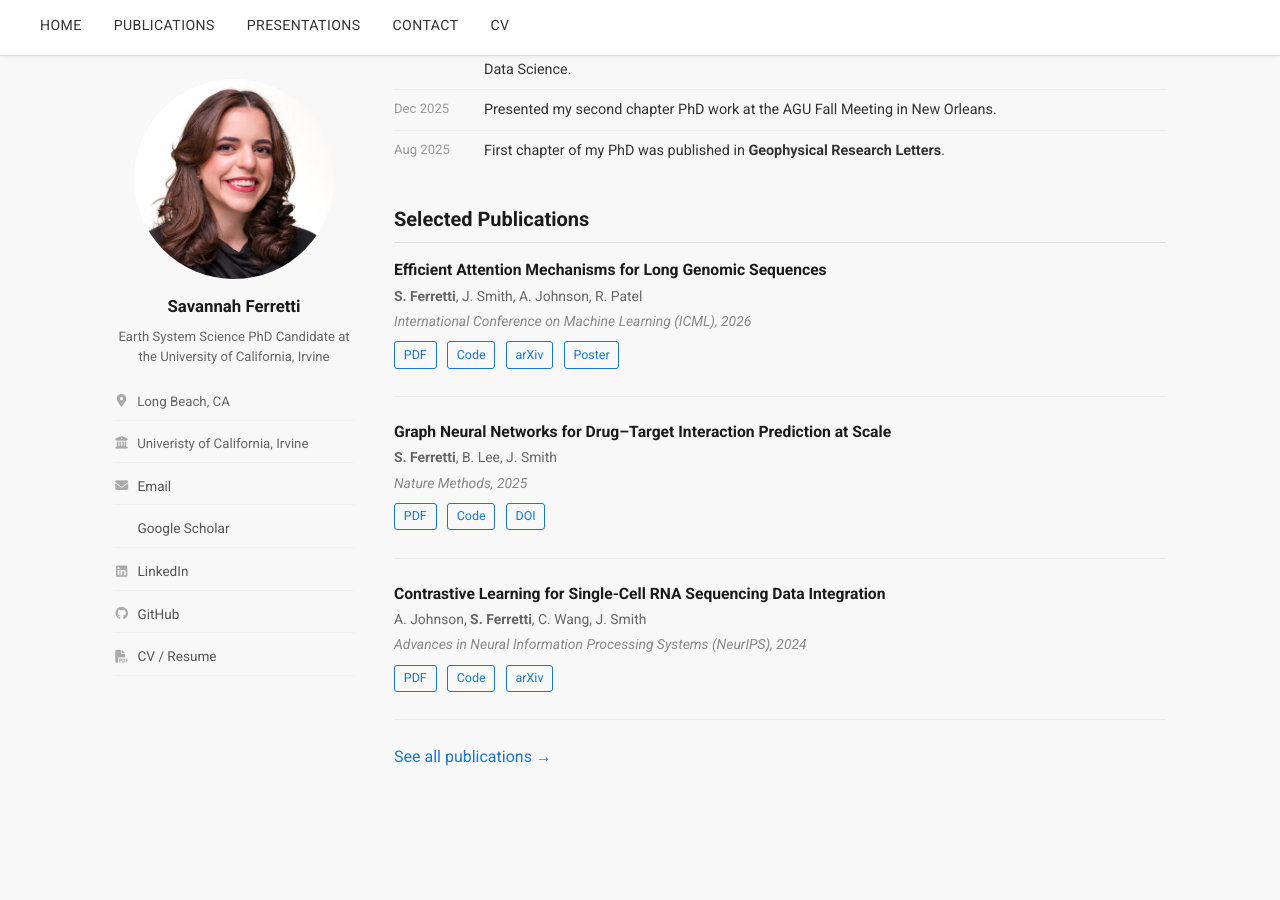
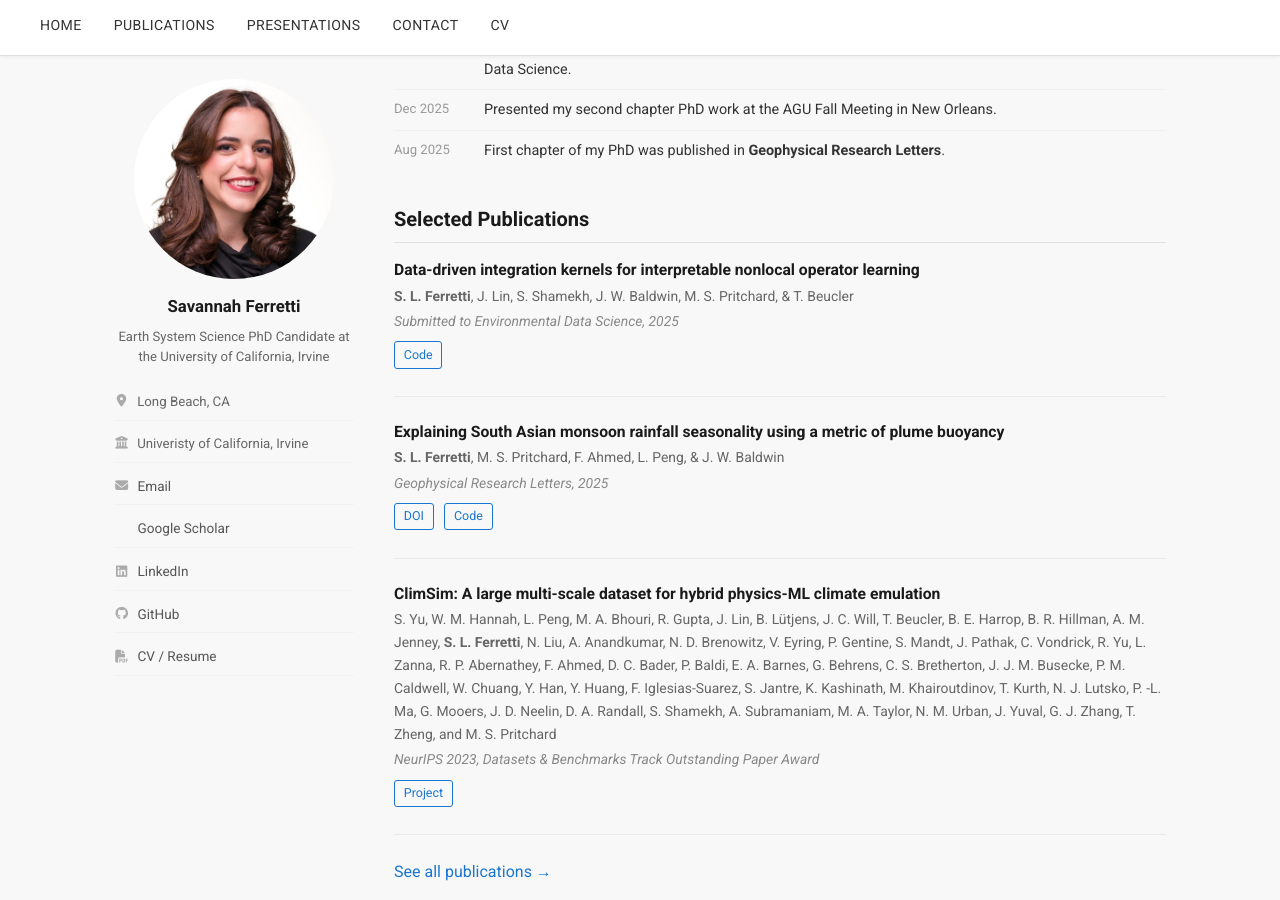
Before and after one commit to savannahferretti/savannahferretti.github.io, a Jekyll site: the page built from pages/index.md, in a window 1280 px wide and 900 px high, scrolled down 1277 px. Built offline with Jekyll 4.4.1, drawn with Linux system fonts in a browser that asks for light colours; a style sheet for code colours, icons or effects is not loaded; before the commit the page ends 2096 px from its top, so only the background shows below that.

Commit message:
Update selected publications section in index.md

```diff
--- a/pages/index.md
+++ b/pages/index.md
@@ -63,36 +63,30 @@ Courses: Machine Learning (CS 4780), Computational Biology (CS 4775).
 ## Selected Publications
 
 <div class="publication">
-  <p class="publication__title">Efficient Attention Mechanisms for Long Genomic Sequences</p>
-  <p class="publication__authors"><strong>S. Ferretti</strong>, J. Smith, A. Johnson, R. Patel</p>
-  <p class="publication__venue">International Conference on Machine Learning (ICML), 2026</p>
+  <p class="publication__title">Data-driven integration kernels for interpretable nonlocal operator learning</p>
+  <p class="publication__authors"><strong>S. L. Ferretti</strong>, J. Lin, S. Shamekh, J. W. Baldwin, M. S. Pritchard, & T. Beucler</p>
+  <p class="publication__venue">Submitted to Environmental Data Science, 2025</p>
   <div class="publication__links">
-    <a href="#">PDF</a>
-    <a href="#">Code</a>
-    <a href="#">arXiv</a>
-    <a href="#">Poster</a>
+    <a href="https://github.com/savannahferretti/monsoon-kernels">Code</a>
   </div>
 </div>
 
 <div class="publication">
-  <p class="publication__title">Graph Neural Networks for Drug–Target Interaction Prediction at Scale</p>
-  <p class="publication__authors"><strong>S. Ferretti</strong>, B. Lee, J. Smith</p>
-  <p class="publication__venue">Nature Methods, 2025</p>
+  <p class="publication__title">Explaining South Asian monsoon rainfall seasonality using a metric of plume buoyancy</p>
+  <p class="publication__authors"><strong>S. L. Ferretti</strong>, M. S. Pritchard, F. Ahmed, L. Peng, & J. W. Baldwin</p>
+  <p class="publication__venue">Geophysical Research Letters, 2025</p>
   <div class="publication__links">
-    <a href="#">PDF</a>
-    <a href="#">Code</a>
-    <a href="#">DOI</a>
+    <a href="https://agupubs.onlinelibrary.wiley.com/doi/10.1029/2025GL115546">DOI</a>
+    <a href="https://github.com/savannahferretti/monsoon-pod">Code</a>
   </div>
 </div>
 
 <div class="publication">
-  <p class="publication__title">Contrastive Learning for Single-Cell RNA Sequencing Data Integration</p>
-  <p class="publication__authors">A. Johnson, <strong>S. Ferretti</strong>, C. Wang, J. Smith</p>
-  <p class="publication__venue">Advances in Neural Information Processing Systems (NeurIPS), 2024</p>
+  <p class="publication__title">ClimSim: A large multi-scale dataset for hybrid physics-ML climate emulation</p>
+  <p class="publication__authors">S. Yu, W. M. Hannah, L. Peng, M. A. Bhouri, R. Gupta, J. Lin, B. Lütjens, J. C. Will, T. Beucler, B. E. Harrop, B. R. Hillman, A. M. Jenney, <strong>S. L. Ferretti</strong>, N. Liu, A. Anandkumar, N. D. Brenowitz, V. Eyring, P. Gentine, S. Mandt, J. Pathak, C. Vondrick, R. Yu, L. Zanna, R. P. Abernathey, F. Ahmed, D. C. Bader, P. Baldi, E. A. Barnes, G. Behrens, C. S. Bretherton, J. J. M. Busecke, P. M. Caldwell, W. Chuang, Y. Han, Y. Huang, F. Iglesias-Suarez, S. Jantre, K. Kashinath, M. Khairoutdinov, T. Kurth, N. J. Lutsko, P. -L. Ma, G. Mooers, J. D. Neelin, D. A. Randall, S. Shamekh, A. Subramaniam, M. A. Taylor, N. M. Urban, J. Yuval, G. J. Zhang, T. Zheng, and M. S. Pritchard</p>
+  <p class="publication__venue">NeurIPS 2023, Datasets & Benchmarks Track Outstanding Paper Award</p>
   <div class="publication__links">
-    <a href="#">PDF</a>
-    <a href="#">Code</a>
-    <a href="#">arXiv</a>
+    <a href="https://leap-stc.github.io/ClimSim/README.html" target="_blank">Project</a>
   </div>
 </div>
 
```
